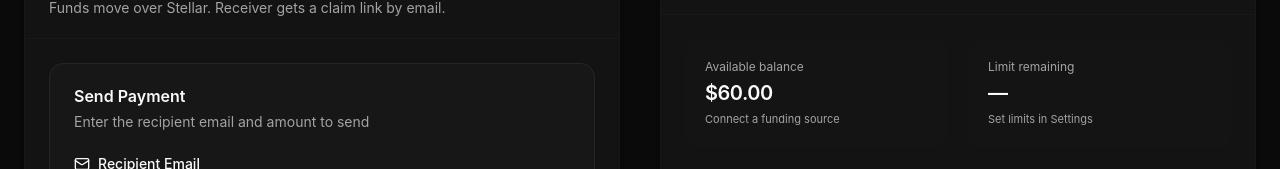
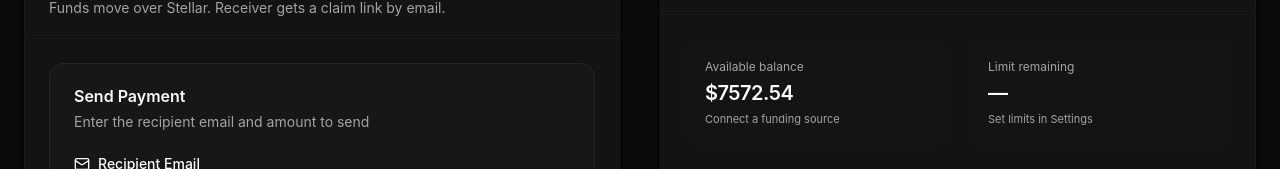
Before and after one commit to Noahflx/ghost-wallets, a Next.js app: page /dashboard in a window 1280 px wide. Shown: the part 318-487 px from the top of the page. Built offline with nearby package versions, Linux system fonts and the light colour scheme; a web font is replaced by a local one.

Commit message:
cash change

```diff
--- a/app/dashboard/page.tsx
+++ b/app/dashboard/page.tsx
@@ -16,7 +16,7 @@ export default function DashboardPage() {
   const [showSuccess, setShowSuccess] = useState(false)
 
   // source of truth for balance animation
-  const balance = useMotionValue(60)
+  const balance = useMotionValue(7572.54)
   // plain string to render (fixes "Objects are not valid as a React child")
   const [displayBalance, setDisplayBalance] = useState(balance.get().toFixed(2))
   useMotionValueEvent(balance, "change", (v) => {
```
